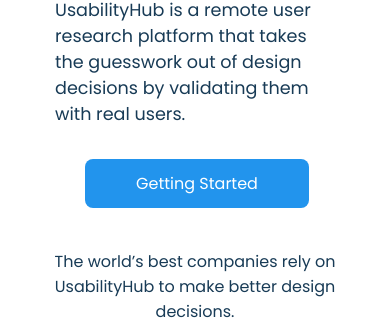
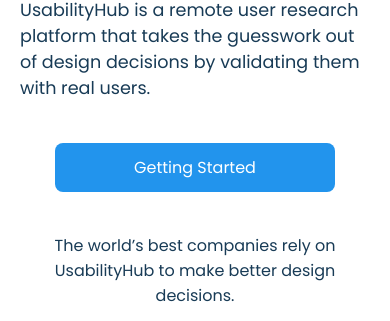
Before and after one commit to ratishjain12/usability-hub-clone-html-css, a plain HTML site: page index.html in a window 390 px wide. Shown: the part 492-813 px from the top of the page. Drawn offline with Linux system fonts and the light colour scheme.

```diff
--- a/media-queries.css
+++ b/media-queries.css
@@ -306,6 +306,16 @@
         background-position: center, top 20px center;
         text-align: center;
     }
+    .left{
+        width: 90%;
+    }
+    .left p{
+
+        padding: 0px;
+    }
+    .left a{
+        margin-top: 10px;
+    }
 }
 
 @media screen and (min-width:375px) and (max-width:425px){
@@ -335,6 +345,17 @@
         text-align: left;
     }
 
+    .left{
+        width: 100%;
+    }
+    .left p{
+
+        padding: 0px;
+    }
+    .left a{
+        margin-top: 10px;
+    }
+
 }
 
 @media screen and (max-width:320px) {
@@ -352,6 +373,16 @@
         padding: 4em 2.2em;
     }
 
+    .left{
+        width: 100%;
+    }
+    .left p{
+
+        padding: 0px;
+    }
+    .left a{
+        margin-top: 10px;
+    }
     .primary-mobile{
         background-color: #2294ed;
         padding: 0.4em 2em;
```
